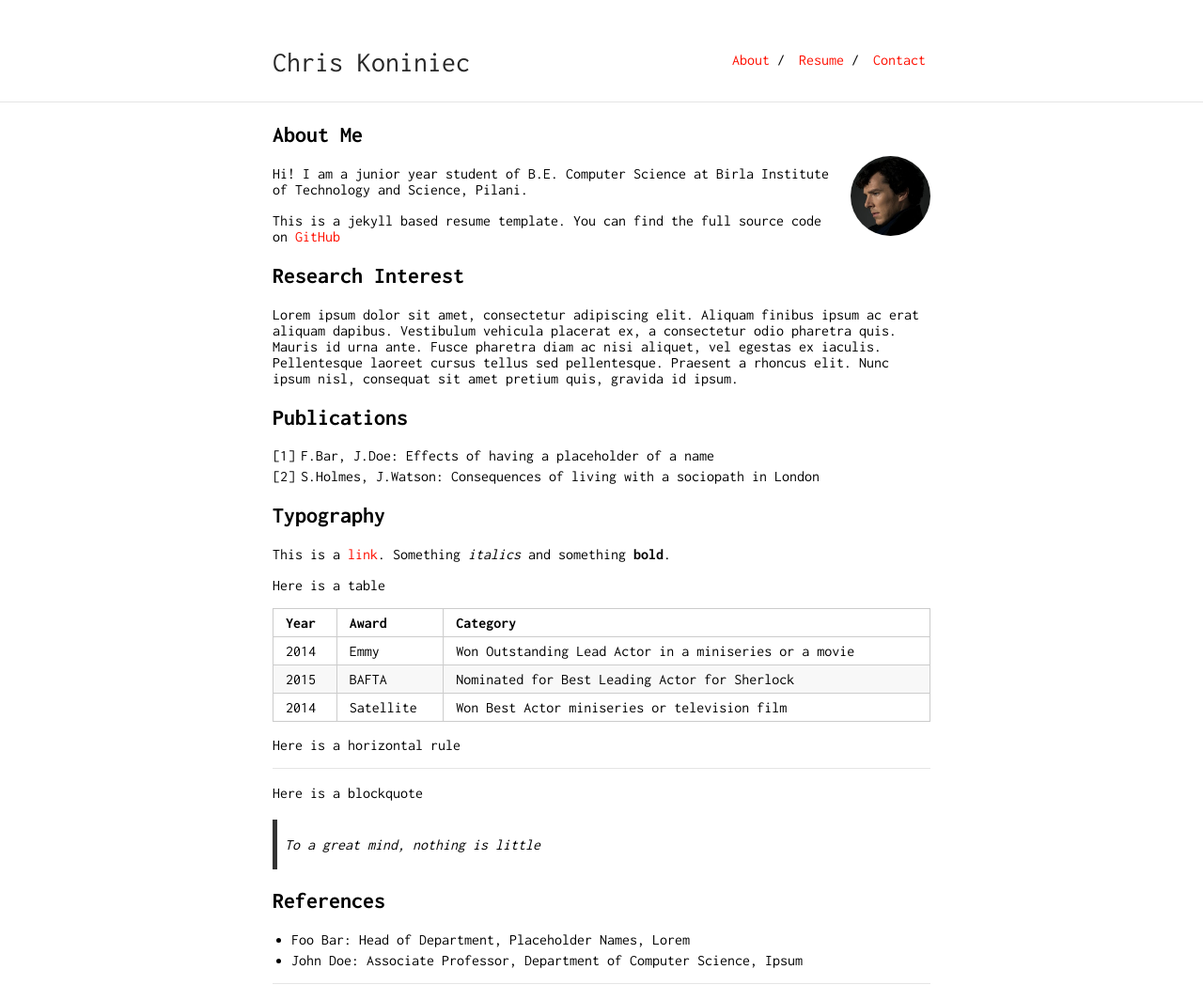
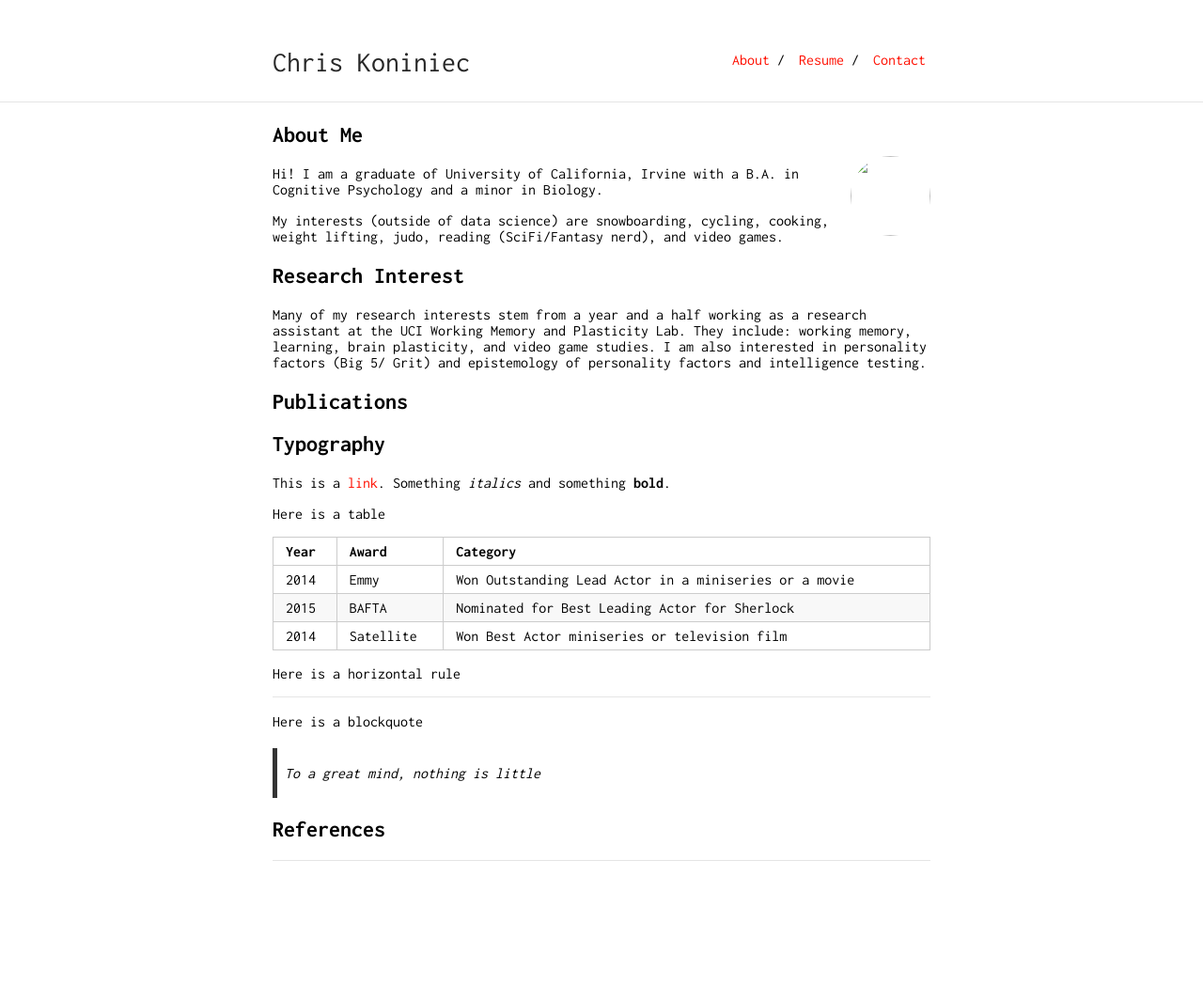
Before and after one commit to ChrisKoniniec/ChrisKoniniec.github.io, a Jekyll site: the page built from index.md, in a window 1280 px wide. Shown: the whole page at 94% size. Built offline with Jekyll 4.4.1, drawn with Linux system fonts in a browser that asks for light colours; our own code applies the rules of GitHub Pages for plain Markdown files; after the commit the page ends 917 px from its top, so only the background shows below that.

Commit message:
Update index.md

```diff
--- a/index.md
+++ b/index.md
@@ -4,20 +4,18 @@ layout: default
 
 ## About Me
 
-<img class="profile-picture" src="sherlock.jpg">
+<img class="profile-picture" src="">
 
-Hi! I am a junior year student of B.E. Computer Science at Birla Institute of Technology and Science, Pilani.
+Hi! I am a graduate of University of California, Irvine with a B.A. in Cognitive Psychology and a minor in Biology.
 
-This is a jekyll based resume template. You can find the full source code on [GitHub](https://github.com/bk2dcradle/researcher)
+My interests (outside of data science) are snowboarding, cycling, cooking, weight lifting, judo, reading (SciFi/Fantasy nerd), and video games.
 
 ## Research Interest
 
-Lorem ipsum dolor sit amet, consectetur adipiscing elit. Aliquam finibus ipsum ac erat aliquam dapibus. Vestibulum vehicula placerat ex, a consectetur odio pharetra quis. Mauris id urna ante. Fusce pharetra diam ac nisi aliquet, vel egestas ex iaculis. Pellentesque laoreet cursus tellus sed pellentesque. Praesent a rhoncus elit. Nunc ipsum nisl, consequat sit amet pretium quis, gravida id ipsum.
+Many of my research interests stem from a year and a half working as a research assistant at the UCI Working Memory and Plasticity Lab. They include: working memory, learning, brain plasticity, and video game studies. I am also interested in personality factors (Big 5/ Grit) and epistemology of personality factors and intelligence testing.
 
 ## Publications
 
-1. F.Bar, J.Doe: Effects of having a placeholder of a name
-2. S.Holmes, J.Watson: Consequences of living with a sociopath in London
 
 ## Typography
 
@@ -40,6 +38,3 @@ Here is a blockquote
 > To a great mind, nothing is little
 
 ## References
-
-* Foo Bar: Head of Department, Placeholder Names, Lorem
-* John Doe: Associate Professor, Department of Computer Science, Ipsum
```
